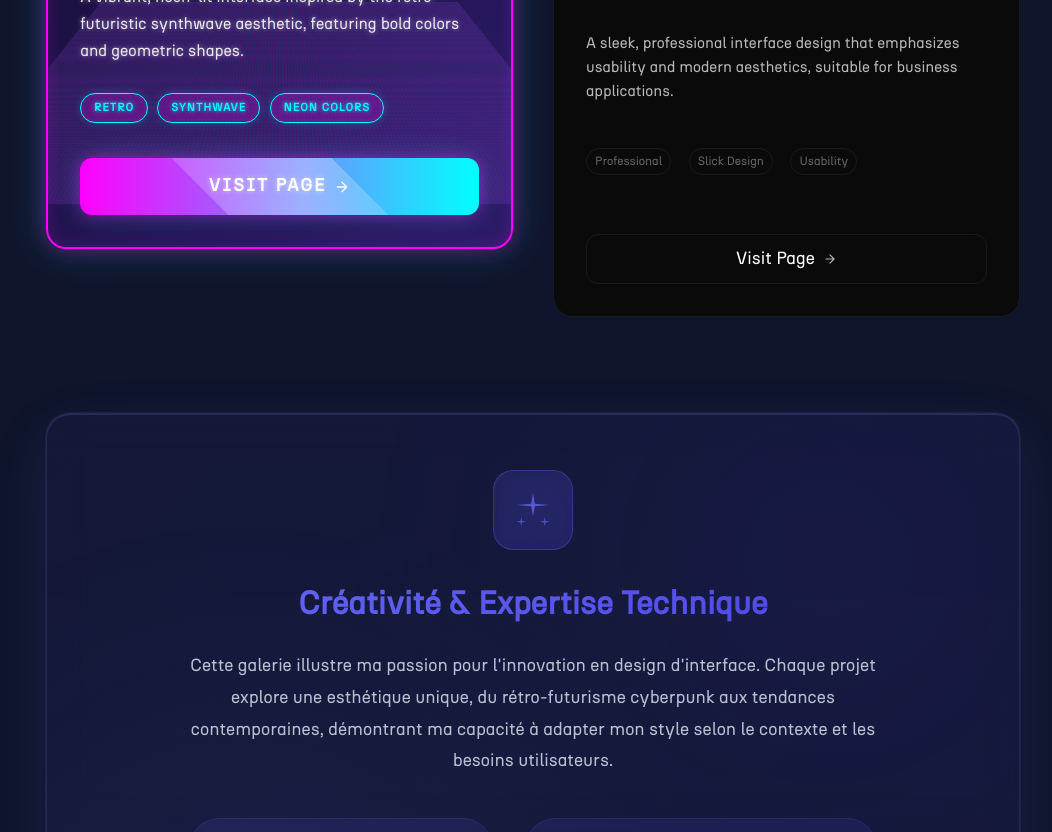
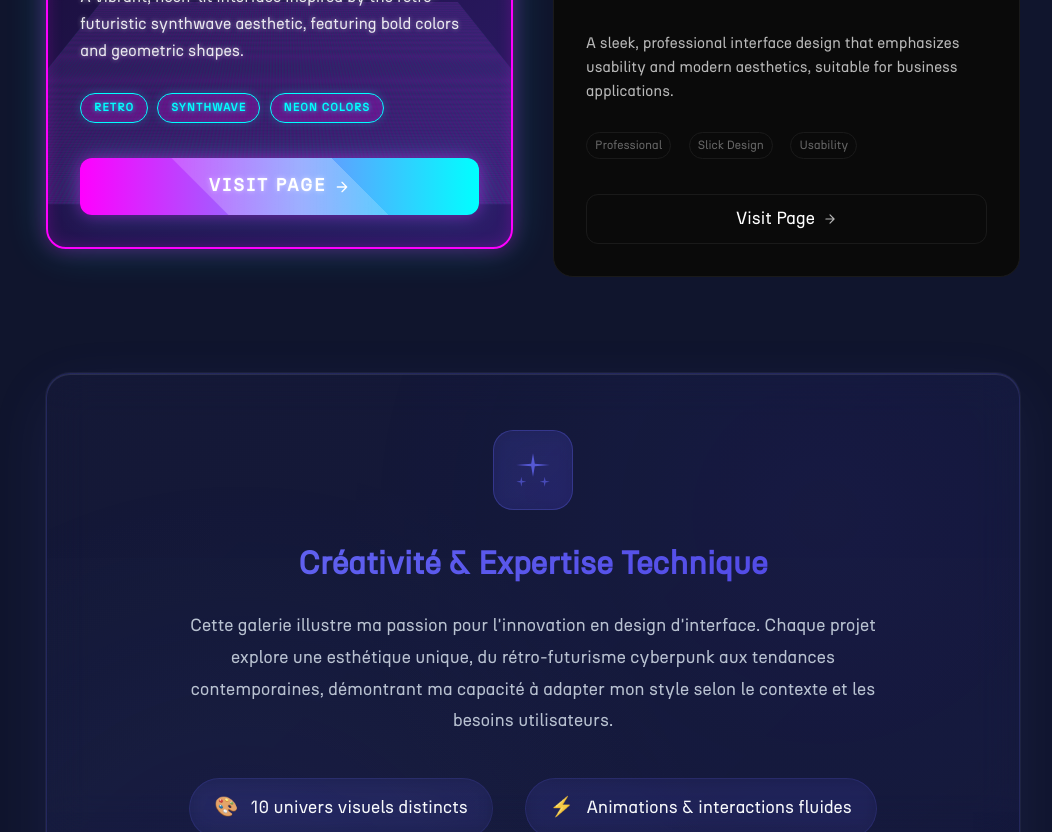
Before and after one commit to moonlight58/portfolio, a Vue app: page /competences in a window 1280 px wide. Shown: the part 2020-2852 px from the top of the page, without its empty margins (107-1159 px from the left). Built offline with nearby package versions, Linux system fonts and the light colour scheme; a web font is replaced by a local one.

Commit message:
fixed the abyssal spaces beneath professional tags

```diff
--- a/src/views/UIGalleryView.vue
+++ b/src/views/UIGalleryView.vue
@@ -965,14 +965,8 @@ export default {
 .gallery-card[data-theme="professional"] .card-description {
   color: #cccccc;
   line-height: 1.6;
-  margin-bottom: 1.5rem;
   font-size: 0.95rem;
 }
-
-.gallery-card[data-theme="professional"] .card-tags {
-  margin-bottom: 2rem;
-}
-
 .gallery-card[data-theme="professional"] .tag {
   background: transparent;
   color: #666666;
@@ -981,7 +975,6 @@ export default {
   font-size: 0.75rem;
   font-weight: 400;
   margin-right: 0.5rem;
-  margin-bottom: 0.5rem;
   display: inline-block;
   transition: all 0.3s ease;
 }
```
